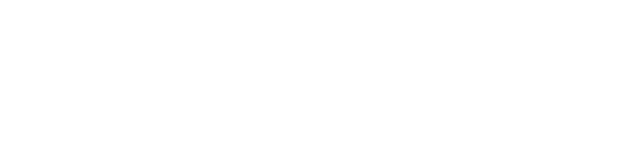
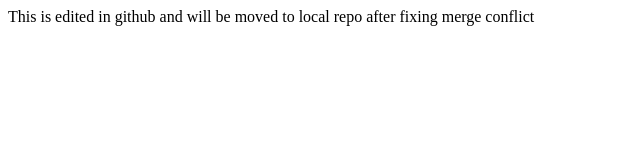
Before and after one commit to Achiransu/index, a plain HTML site: page index.html in a window 1280 px wide. Shown: the whole page, without its empty margins (0-640 px from the left). Drawn offline with Linux system fonts and the light colour scheme.

Commit message:
Update index.html

```diff
--- a/index.html
+++ b/index.html
@@ -2,5 +2,6 @@
   <head>
   </head>
   <body>
+    This is edited in github and will be moved to local repo after fixing merge conflict
   </body>
 </html>
```
